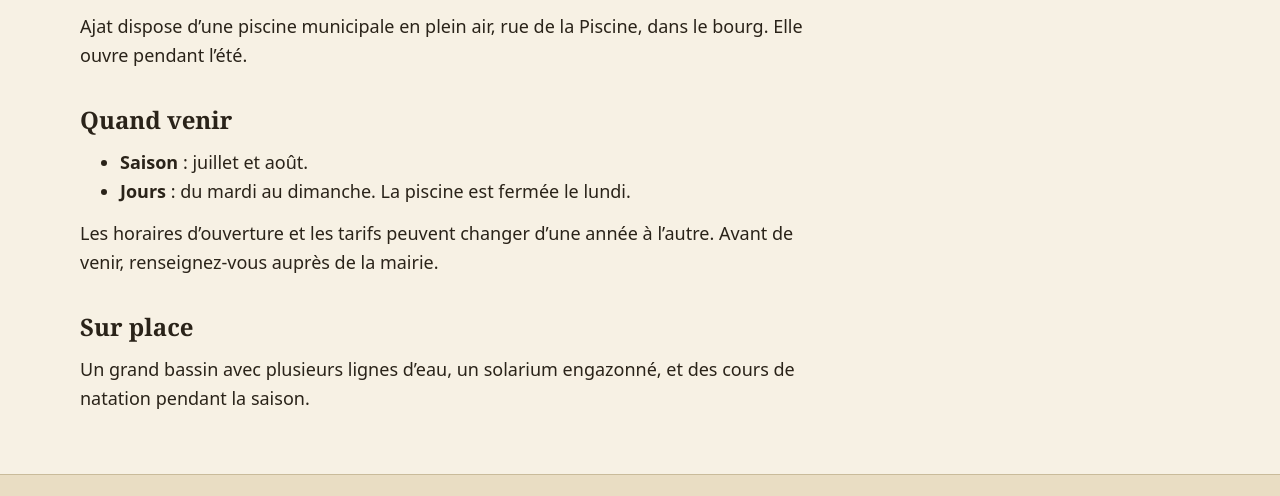
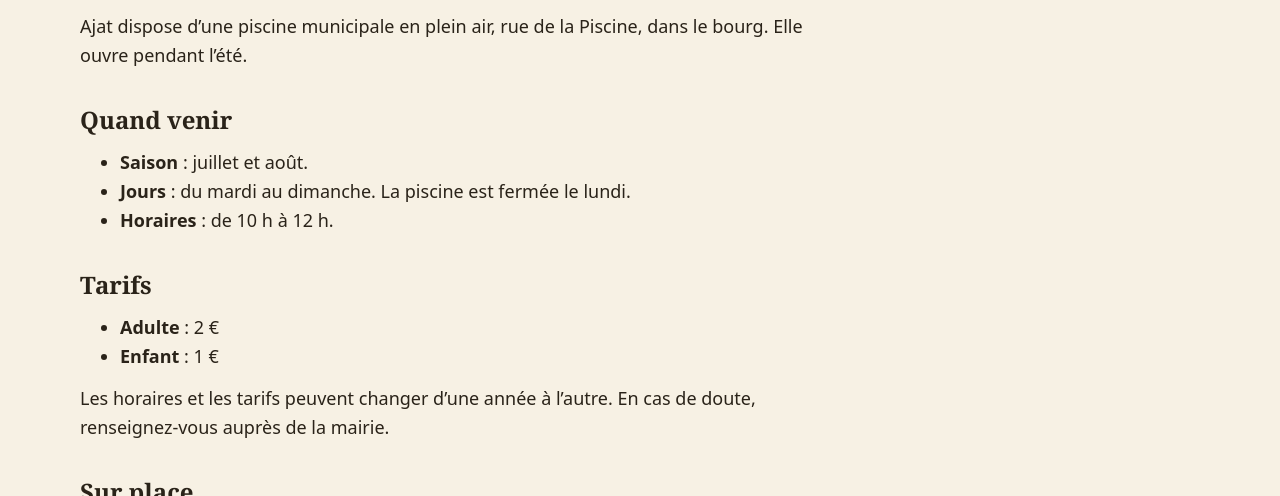
Before and after one commit to k1n0b0n/ajat-mairie, an Astro site: page /decouvrir/piscine in a window 1280 px wide. Shown: the part 234-730 px from the top of the page. Built offline with nearby package versions, Linux system fonts and the light colour scheme; Astro itself is replaced by a stand-in of ours; a web font is replaced by a local one.

Commit message:
feat: ajoute horaires et tarifs de la piscine

```diff
--- a/src/content/pages/decouvrir/piscine.md
+++ b/src/content/pages/decouvrir/piscine.md
@@ -11,8 +11,14 @@ Ajat dispose d'une piscine municipale en plein air, rue de la Piscine, dans le b
 
 - **Saison** : juillet et août.
 - **Jours** : du mardi au dimanche. La piscine est fermée le lundi.
+- **Horaires** : de 10 h à 12 h.
 
-Les horaires d'ouverture et les tarifs peuvent changer d'une année à l'autre. Avant de venir, renseignez-vous auprès de la mairie.
+## Tarifs
+
+- **Adulte** : 2 €
+- **Enfant** : 1 €
+
+Les horaires et les tarifs peuvent changer d'une année à l'autre. En cas de doute, renseignez-vous auprès de la mairie.
 
 ## Sur place
 
```
Also changed, not shown: docs/contenus-a-fournir.md (+1 -1 lines).
